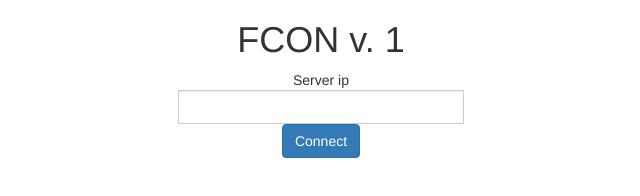
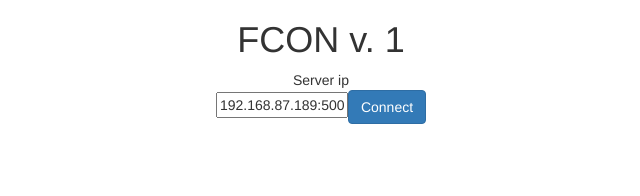
Before and after one commit to cknduru/falcon, a plain HTML site: page falcon_client/index.html in a window 1280 px wide. Shown: the whole page, without its empty margins (319-959 px from the left). Drawn offline with nearby package versions, Linux system fonts and the light colour scheme.

Commit message:
Button and input field are now aligned
Button and input field are now aligned but input field is a
bit too big. This should be fixed. I also cut the http part
off the server ip.

Signed-off-by: Netix <netix@net.com>

```diff
--- a/falcon_client/index.html
+++ b/falcon_client/index.html
@@ -17,6 +17,7 @@
 	  	const myJson = await response.json(); //extract JSON from the http response
 	  	var btn=document.createElement("button");
 
+	  	// create popover
 	  	btn.innerHTML = `${myJson.device_name}@${myJson.location}`;
 	  	btn.type = "button";
 	  	btn.className = "btn btn-lg btn-danger";
@@ -33,9 +34,15 @@
 		});
 
   	}
+
+	function fillIPField()
+	{
+		document.getElementById("serverField").value = '192.168.87.189:5000';
+	}
+
 </script>
 
-<body>
+<body onLoad="fillIPField()">
     <center>
     	<div style="width: 70%;">
           <h1>FCON v. 1</h1>
@@ -43,7 +50,7 @@
             <div class="input-group-prepend">
               <span class="input-group-text" id="inputGroup-sizing-sm">Server ip</span>
             </div>
-            <input type="text" id="myField" class="form-control" aria-label="Default" aria-describedby="inputGroup-sizing-sm"></input>
+            <input type="text" id="serverField" class="form-inline" aria-label="Default" aria-describedby="inputGroup-sizing-sm" maxlength="13" size="13"></input>
             <button type="button" class="btn btn-primary" onClick="getDevices()">Connect</button>
           </div>
 
```
